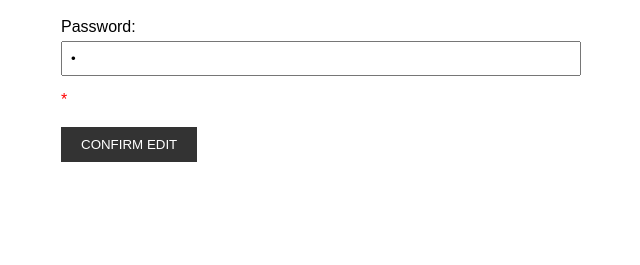
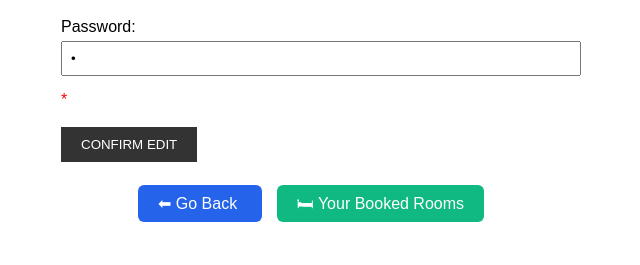
Before and after one commit to WRandazzo12/TeamPierPressure, a PHP site: page /profile.php in a window 1280 px wide. Shown: the part 535-800 px from the top of the page, without its empty margins (329-969 px from the left). Run offline with PHP 8.4, Linux system fonts and the light colour scheme; data comes from the database, SQL or seed files in the repository.

Commit message:
Update profile.php

```diff
--- a/profile.php
+++ b/profile.php
@@ -129,5 +129,17 @@ mysqli_close($conn);
     <input type="submit" name="edit" value="CONFIRM EDIT">
 </form>
 
+<div style="text-align:center; margin-top:30px;">
+    <a href="index.php"
+       style="padding:10px 20px; background:#2563eb; color:white; text-decoration:none; border-radius:6px; margin-right:15px;">
+       ⬅ Go Back
+    </a>
+
+    <a href="brooms.php"
+       style="padding:10px 20px; background:#10b981; color:white; text-decoration:none; border-radius:6px;">
+       🛏 Your Booked Rooms
+    </a>
+</div>
+
 </body>
 </html>
```
